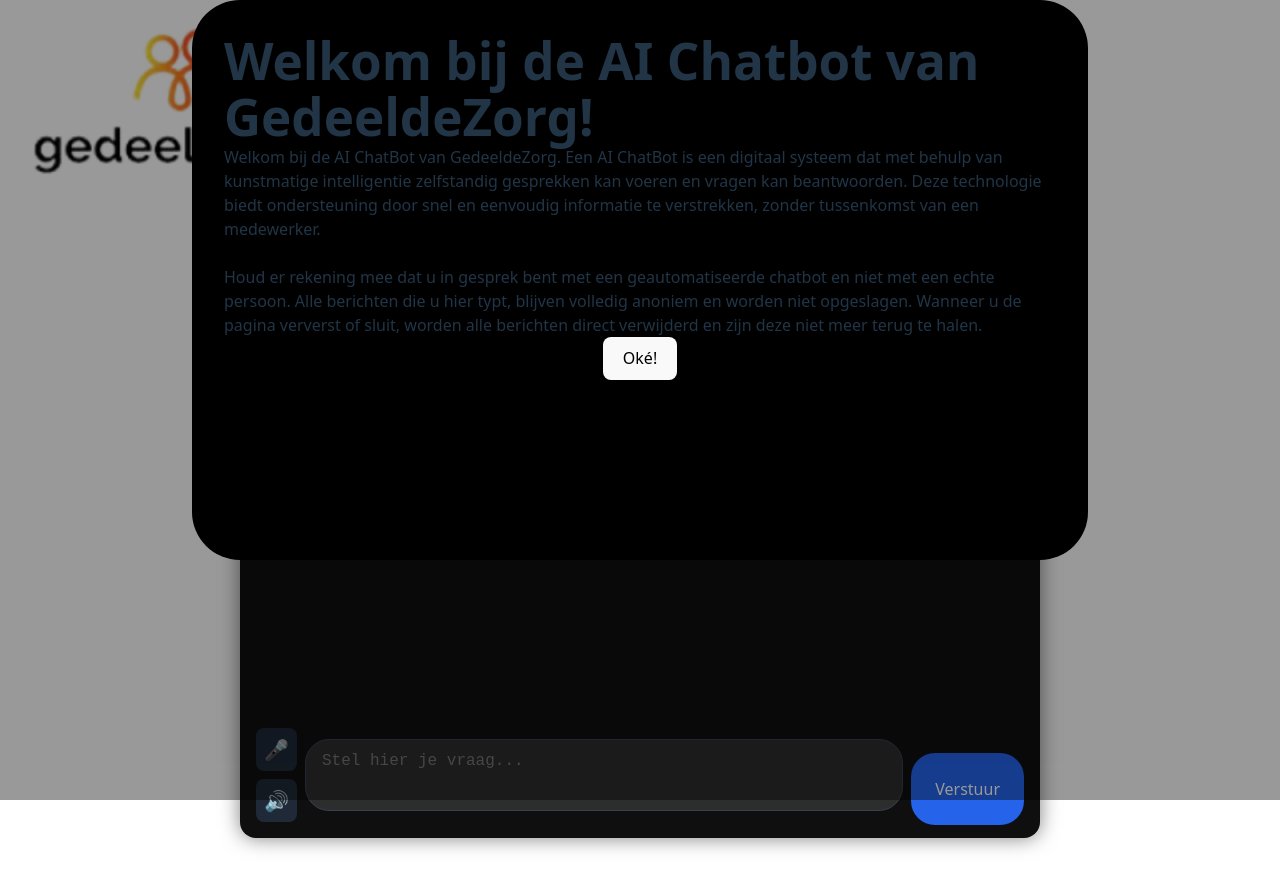
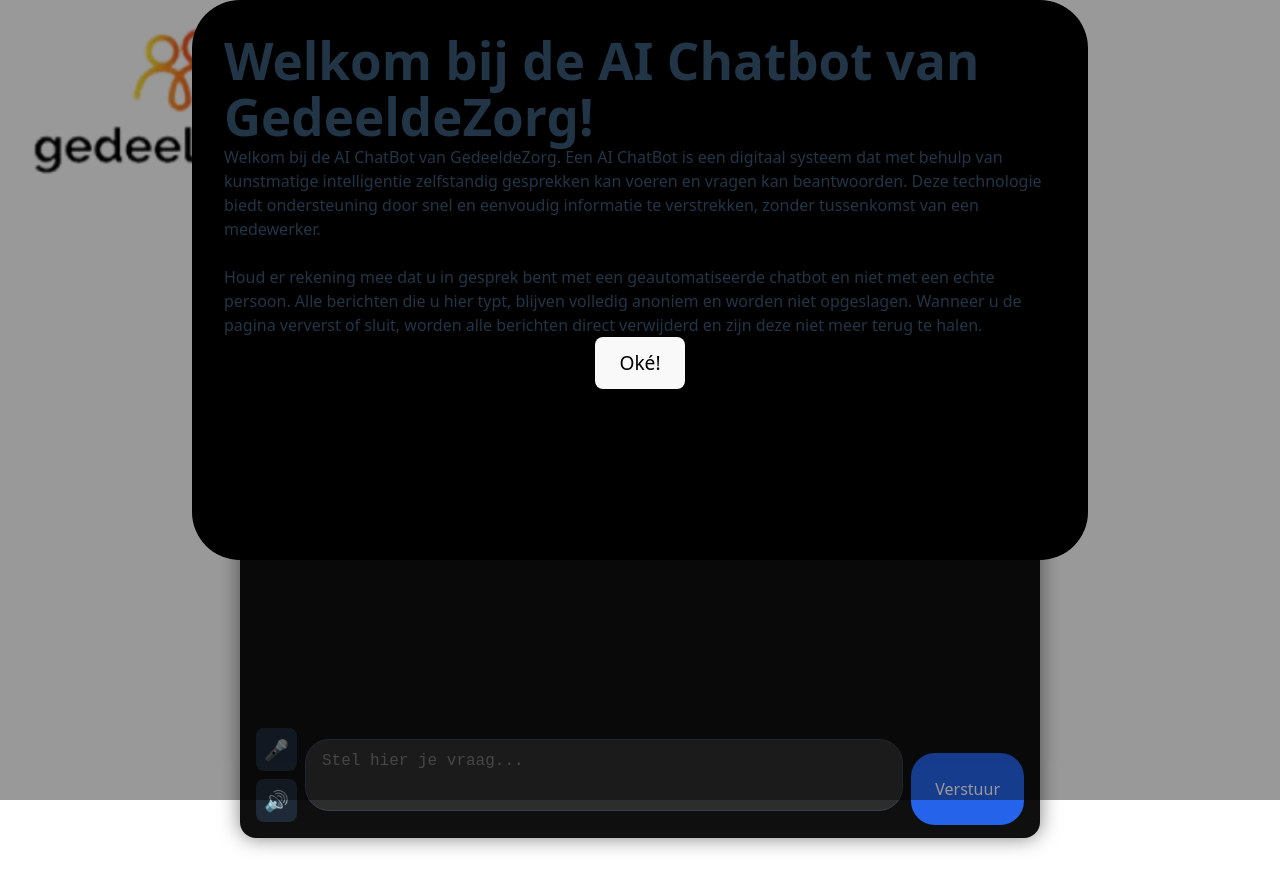
Before and after one commit to bluefire0009/Team3-Project-D-A.I.-Chatbot, a React (Vite) app in the folder FrontEnd/AIChatBot/: page / in a window 1280 px wide. Built offline with nearby package versions, Linux system fonts and the light colour scheme; a web font is replaced by a local one.

Commit message:
increased modal button size

```diff
--- a/FrontEnd/AIChatBot/src/Styling/App.css
+++ b/FrontEnd/AIChatBot/src/Styling/App.css
@@ -105,6 +105,9 @@
   margin: 0 auto;
   width: min-content;
 }
+.modal-confirm {
+  font-size: 1.2rem;
+}
 
 .content {
   width: 100vw;
```
